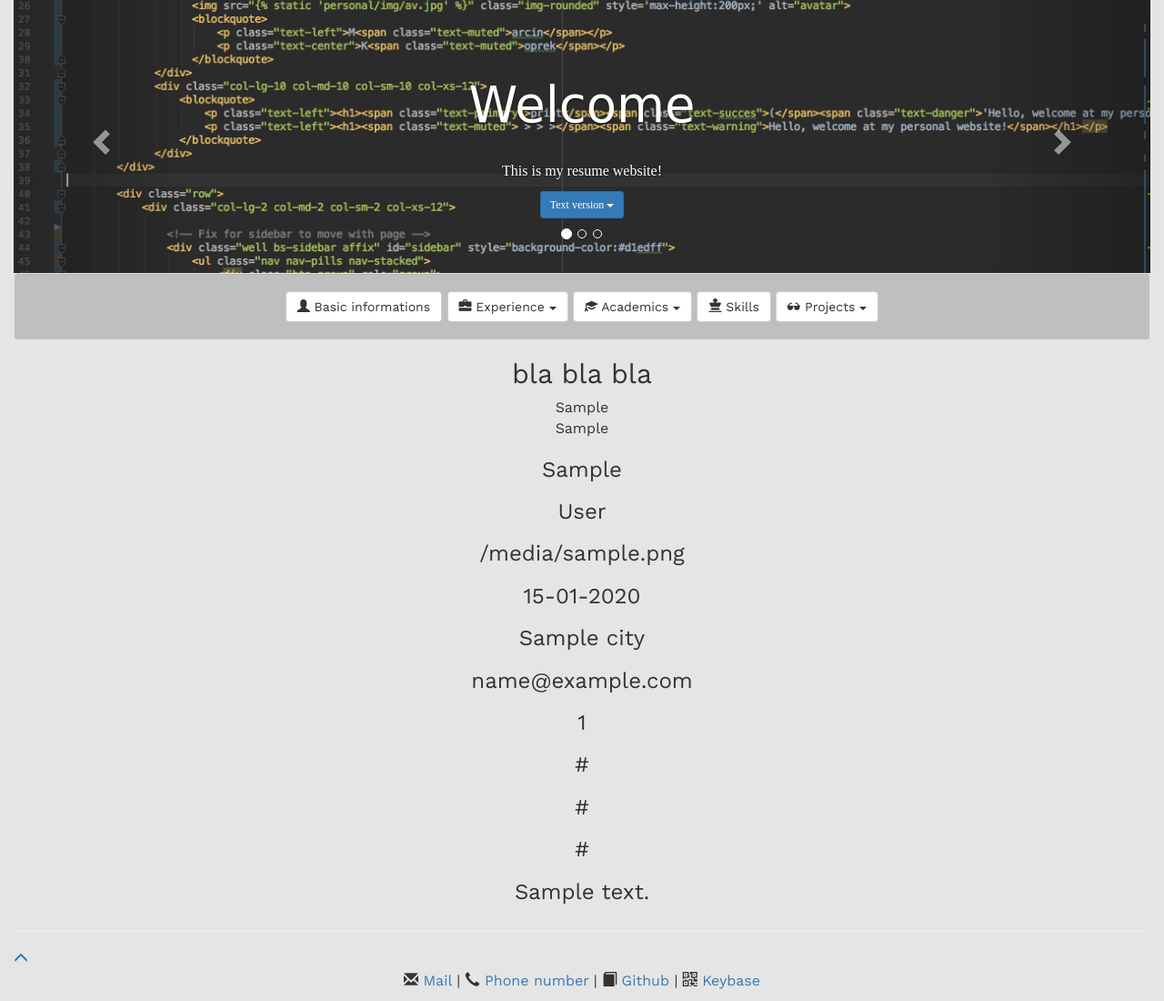
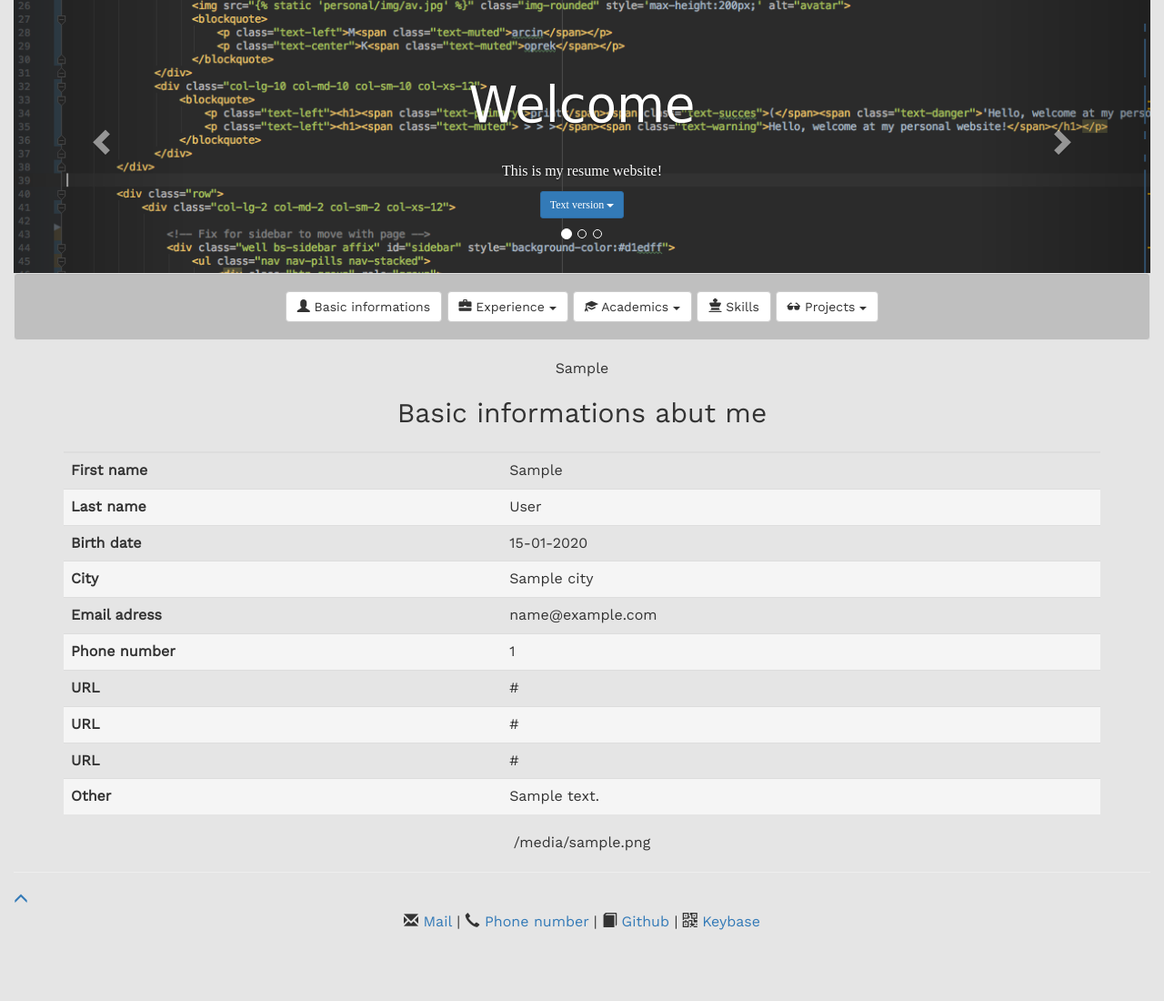
Before and after one commit to mkopr/django-resume, a Django app: template mysite/basic_info/templates/basic_info/basic_info.html in a window 1280 px wide. Shown: the whole page at 91% size. After the commit the page ends 1022 px from the top, so only its background shows below. Run offline with Django 3.2, Linux system fonts and the light colour scheme; the template is opened without the code that fills it: most values are stand-ins (such as "Sample title", 1, 10 or a date in 2020); some libraries are stand-ins or nearby versions; some web fonts are replaced.

Commit message:
Add table with info.

```diff
--- a/mysite/basic_info/templates/basic_info/basic_info.html
+++ b/mysite/basic_info/templates/basic_info/basic_info.html
@@ -1,22 +1,65 @@
 {% extends "personal/header.html" %}
 
 {% block content %}
-    <h2>bla bla bla</h2>
+
     {{ object_list }}
     {% for info in object_list %}
-        <p>{{ object_list }}</p>
-        <h3>{{ info.first_name }}</h3>
-        <h3>{{ info.last_name }}</h3>
-        <h3>{{ info.photo }}</h3>
-        <h3>{{ info.birth_date|date:"d-m-Y" }}</h3>
-        <h3>{{ info.city }}</h3>
-        <h3>{{ info.email }}</h3>
-        <h3>{{ info.phone_number }}</h3>
-        <h3>{{ info.url1 }}</h3>
-        <h3>{{ info.url2 }}</h3>
-        <h3>{{ info.url3 }}</h3>
-        <h3>{{ info.text }}</h3>
 
+    <div class="container">
+      <h2>Basic informations abut me</h2>
+      <table class="table">
+        <thead>
+          <tr>
+            <th></th>
+            <th></th>
+          </tr>
+        </thead>
+        <tbody>
+          <tr>
+            <td><b>First name</b></td>
+            <td>{{ info.first_name }}</td>
+          </tr>
+          <tr class="active">
+            <td><b>Last name</b></td>
+            <td>{{ info.last_name }}</td>
+          </tr>
+          <tr>
+            <td><b>Birth date</b></td>
+            <td>{{ info.birth_date|date:"d-m-Y" }}</td>
+          </tr>
+          <tr class="active">
+            <td><b>City</b></td>
+            <td>{{ info.city }}</td>
+          </tr>
+              <tr>
+            <td><b>Email adress</b></td>
+            <td>{{ info.email }}</td>
+          </tr>
+          <tr class="active">
+            <td><b>Phone number</b></td>
+            <td>{{ info.phone_number }}</td>
+          </tr>
+              <tr>
+            <td><b>URL</b></td>
+            <td>{{ info.url1 }}</td>
+          </tr>
+          <tr class="active">
+            <td><b>URL</b></td>
+            <td>{{ info.url2 }}</td>
+          </tr>
+              <tr>
+            <td><b>URL</b></td>
+            <td>{{ info.url3 }}</td>
+          </tr>
+          <tr class="active">
+            <td><b>Other</b></td>
+            <td>{{ info.text }}</td>
+          </tr>
+        </tbody>
+      </table>
+    </div>
+
+    {{ info.photo }}
     {% endfor %}
 
 {% endblock %}
```
